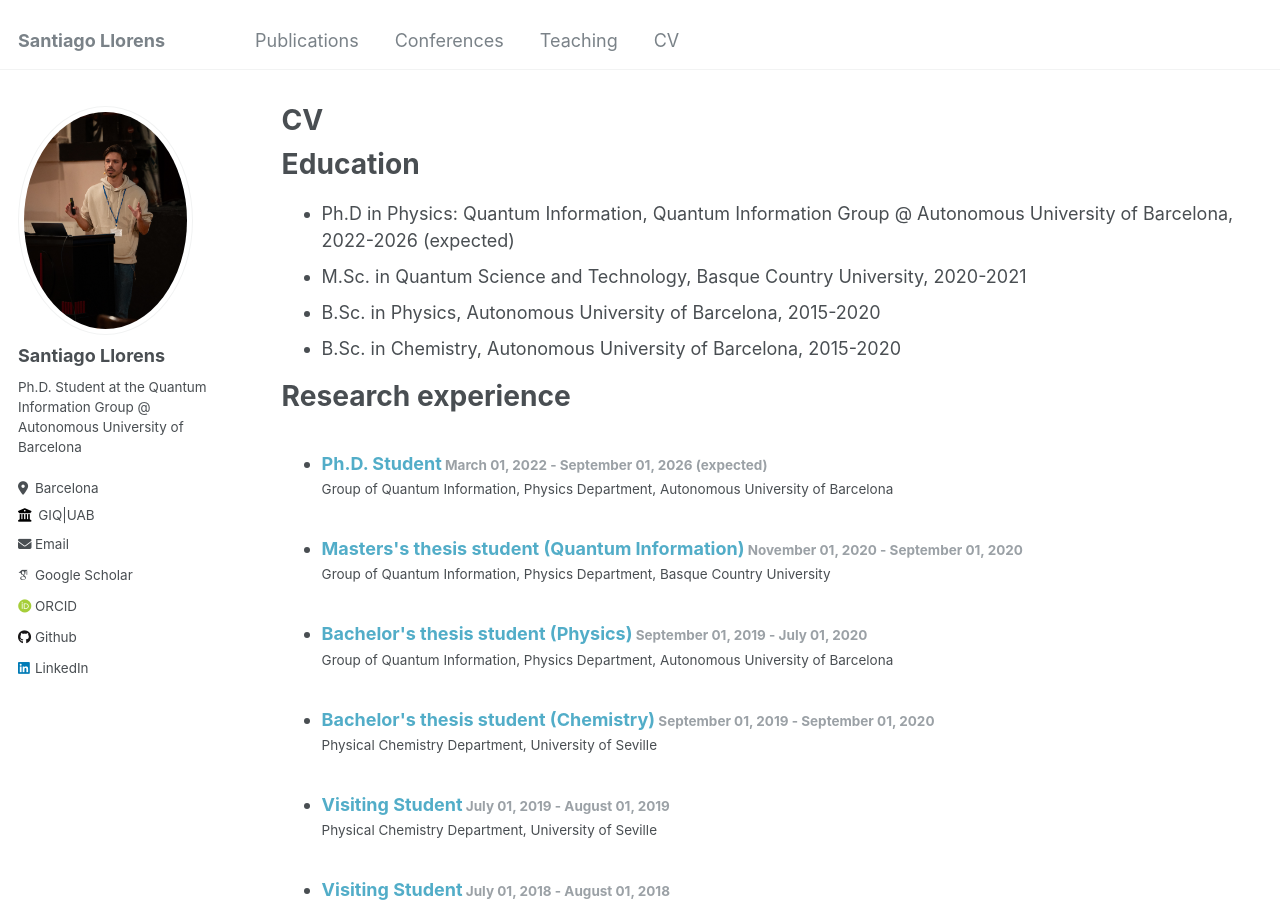
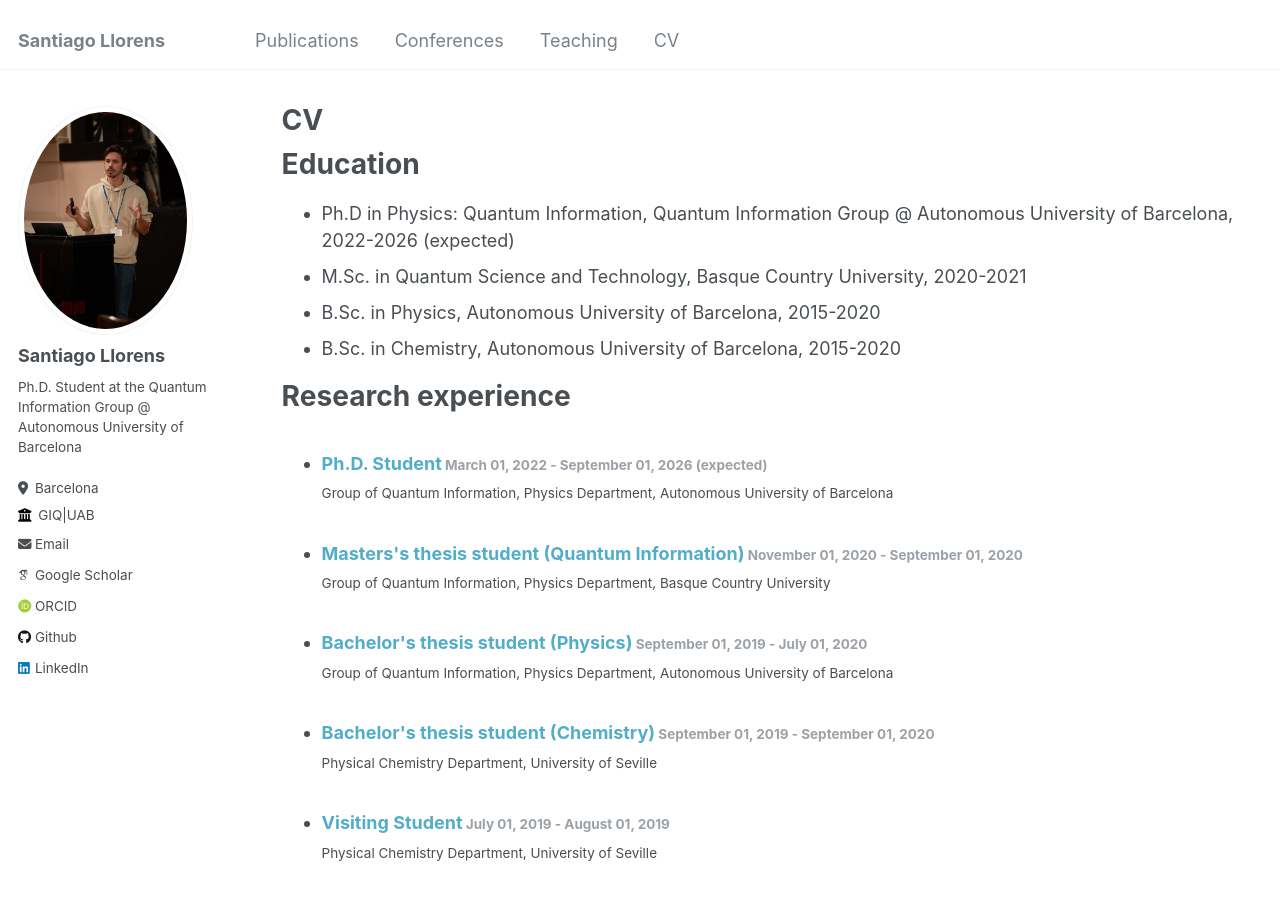
Before and after one commit to SantiagoLlorens/SantiagoLlorens.github.io, a Jekyll site: the page built from _pages/cv.md, in a window 1280 px wide and 900 px high. Built offline with Jekyll 4.4.1, drawn with Linux system fonts in a browser that asks for light colours; some web fonts are replaced.

Commit message:
Update archive-single-experience-cv.html

```diff
--- a/_includes/archive-single-experience-cv.html
+++ b/_includes/archive-single-experience-cv.html
@@ -26,7 +26,7 @@
           alt="">
       </div>
     {% endif %}
-    <h3 class="archive__item-title" itemprop="headline">
+    <h3 itemprop="headline">
       {% if post.expected %}
       <a style="text-decoration: none; display: inline-block;" href="{{ post.url }}">{{ post.title }}</a>
       <p class="page__meta" style="display: inline-block; margin: 0;">
```
